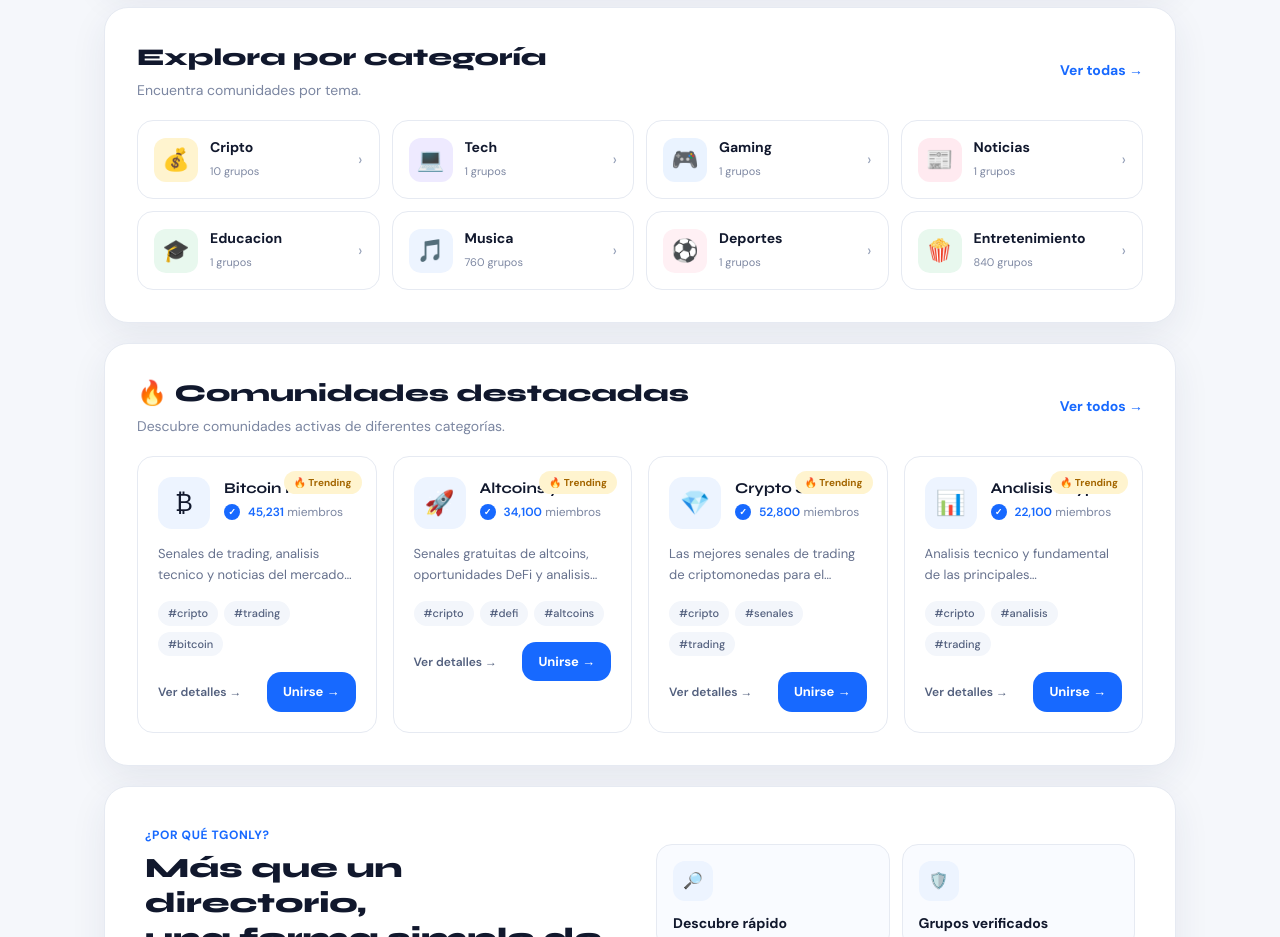
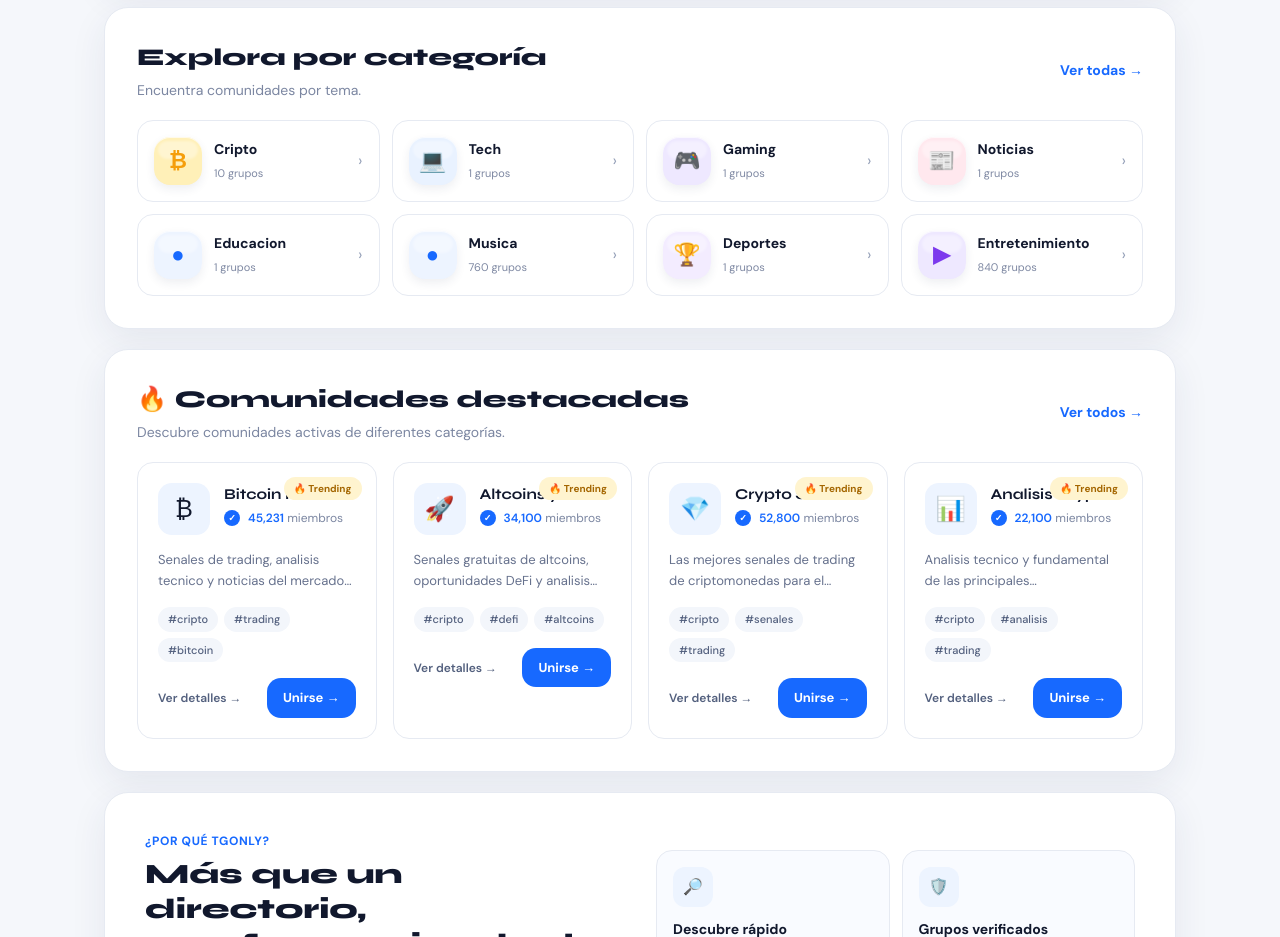
Before and after one commit to gaelnav1/tgonly, a Next.js app: page / in a window 1280 px wide. Shown: the part 1000-1937 px from the top of the page. Built offline with nearby package versions, Linux system fonts and the light colour scheme; no server answers; the database is empty.

Commit message:
Design: apply app-style icons to category cards

```diff
--- a/components/CategoryGrid.tsx
+++ b/components/CategoryGrid.tsx
@@ -1,20 +1,23 @@
 import Link from 'next/link'
+import CategoryIcon from './CategoryIcon'
+
 type Category = { emoji: string; name: string; count: string; slug: string }
-
-const tints = ['#fff4cf','#eeeaff','#eaf3ff','#ffeaf0','#e8f8ee','#edf4ff','#fff0f4','#e8f8ee']
 
 export default function CategoryGrid({ categories }: { categories: Category[] }) {
   return (
     <div className="grid grid-cols-2 md:grid-cols-4 gap-3">
-      {categories.map((cat, i) => (
-        <Link key={cat.slug} href={`/grupos/${cat.slug}`}
-          className="group flex items-center gap-3 bg-white border border-[#e6eaf2] rounded-2xl p-4 transition-all hover:-translate-y-0.5 hover:shadow-[0_10px_26px_rgba(39,56,95,.08)]">
-          <span className="w-11 h-11 rounded-xl flex items-center justify-center text-[22px]" style={{background:tints[i%tints.length]}}>{cat.emoji}</span>
+      {categories.map(cat => (
+        <Link
+          key={cat.slug}
+          href={`/grupos/${cat.slug}`}
+          className="group flex items-center gap-3 rounded-2xl border border-[#e6eaf2] bg-white p-4 transition-all hover:-translate-y-0.5 hover:shadow-[0_10px_26px_rgba(39,56,95,.08)]"
+        >
+          <CategoryIcon slug={cat.slug} />
           <div className="min-w-0">
-            <span className="block text-[14px] font-bold text-[#11182d] truncate">{cat.name}</span>
+            <span className="block truncate text-[14px] font-bold text-[#11182d]">{cat.name}</span>
             <span className="text-[11px] text-[#7f89a3]">{cat.count} grupos</span>
           </div>
-          <span className="ml-auto text-[#95a0b8] group-hover:text-[#1769ff]">›</span>
+          <span className="ml-auto text-[#95a0b8] transition-colors group-hover:text-[#1769ff]">›</span>
         </Link>
       ))}
     </div>
```
